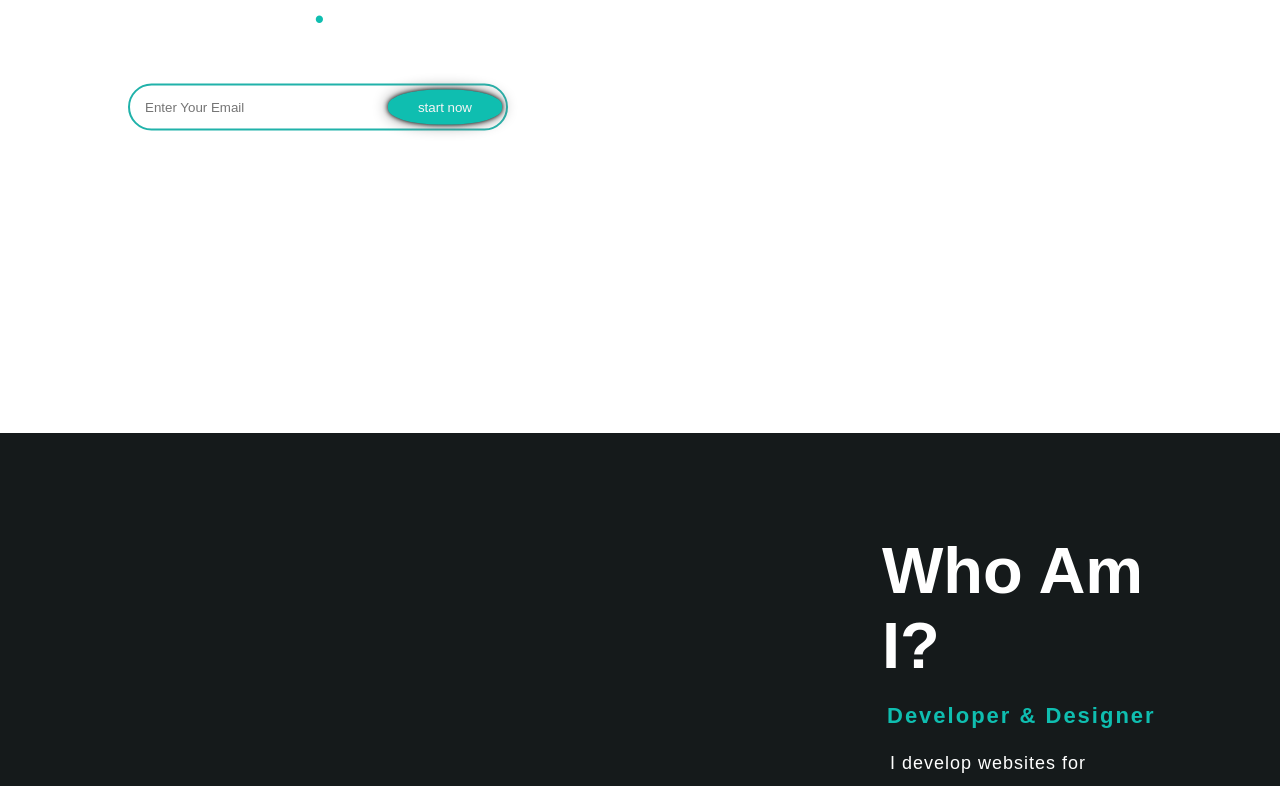
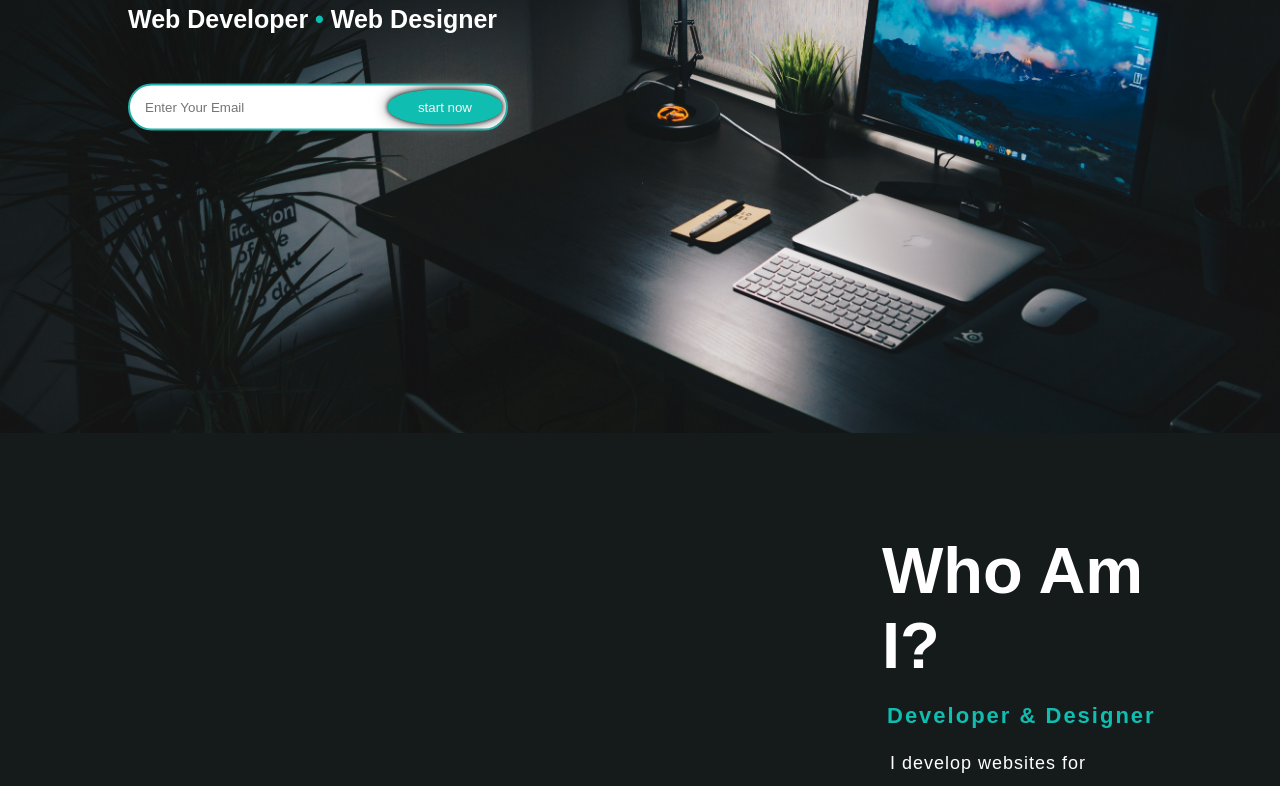
Before and after one commit to Alejandroaalvis/resume, a plain HTML site: page index.html in a window 1280 px wide. Shown: the part 367-1153 px from the top of the page. Drawn offline with Linux system fonts and the light colour scheme.

Commit message:
Update style.css

```diff
--- a/style.css
+++ b/style.css
@@ -7,7 +7,7 @@
 .hero {
     height: 100vh;
     width: 100%;
-    background-image: url('backgroundimg.jpg');
+    background-image: url('img/backgroundimg.jpg');
     background-size: cover;
     background-position: center;
 
```
